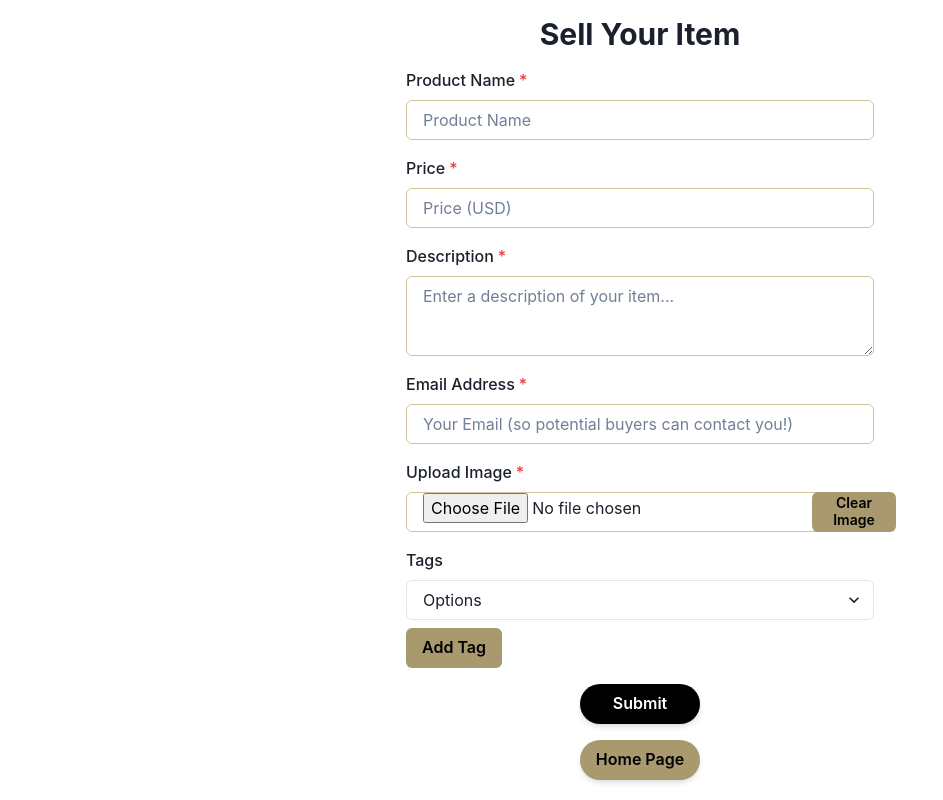
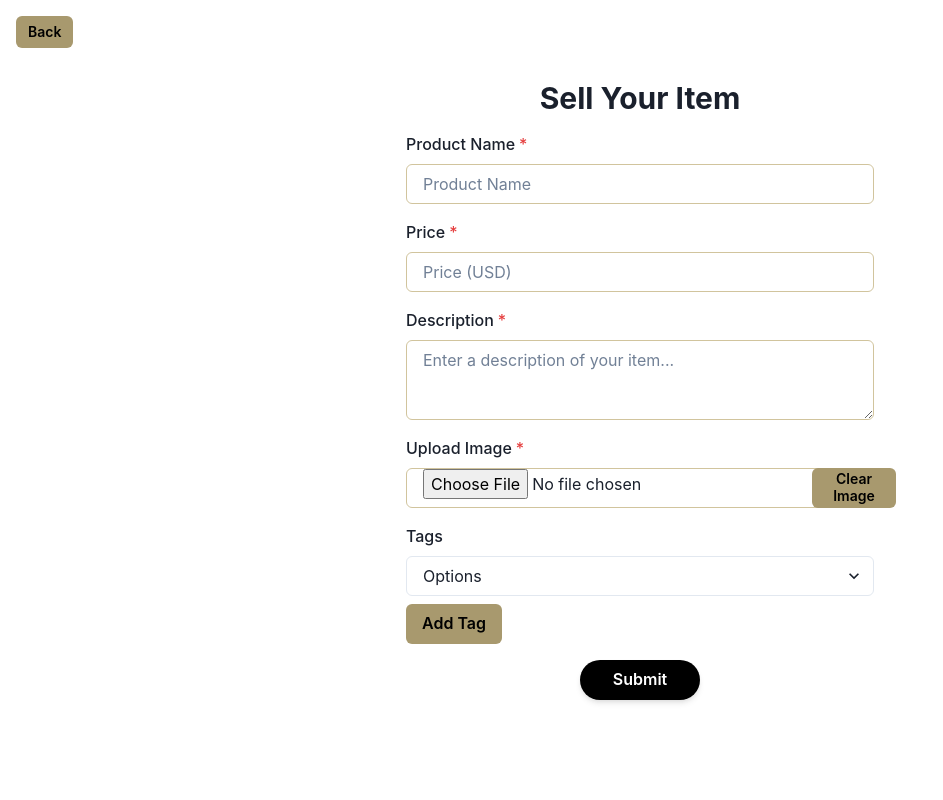
Before and after one commit to Rich-Park/vandymarketplace, a React (Create React App) app: page /sell-item in a window 1280 px wide. Shown: the whole page, without its empty margins (0-943 px from the left). Built offline with nearby package versions, Linux system fonts and the light colour scheme.

Commit message:
updated to fetch user email instead of typing out

```diff
--- a/src/App.js
+++ b/src/App.js
@@ -33,23 +33,6 @@ function App() {
             element={
               <div>
                 <SellItemForm />
-                <Flex justifyContent="center">
-                  <Button
-                    as={Link}
-                    bg={"brand.200"}
-                    color={"black"}
-                    to="/"
-                    borderRadius="full"
-                    boxShadow="md"
-                    width={120}
-                    _hover={{
-                      bg: "brand.500",
-                      boxShadow: "lg",
-                    }}
-                  >
-                    Home Page
-                  </Button>
-                </Flex>
               </div>
             }
           />
--- a/src/components/SellItemForm.js
+++ b/src/components/SellItemForm.js
@@ -1,4 +1,4 @@
-import React, { useState } from "react";
+import React, { useState, useEffect } from "react";
 import {
   Box,
   Button,
@@ -40,6 +40,8 @@ import {
   where,
 } from "firebase/firestore";
 import { db } from "../firebaseConfig";
+import { auth } from "../firebaseConfig";
+
 
 export async function rateLimitFormSubmissions(userId) {
   const itemsCollectionRef = collection(db, "users", userId, "ItemsToSell");
@@ -77,6 +79,16 @@ function SellItemForm() {
     tags: [], // Array to store selected tags
     timestamp: serverTimestamp(),
   });
+
+  useEffect(() => {
+    const user = auth.currentUser;
+    if (user && user.email) {
+      setFormData((prevData) => ({
+        ...prevData,
+        email: user.email,
+      }));
+    }
+  }, []);
 
   const handleChange = (e) => {
     const { name, value } = e.target;
@@ -116,21 +128,10 @@ function SellItemForm() {
     });
   };
 
-  // const handleRemoveImage = (index) => {
-  //   const updatedImages = [...formData.images];
-  //   updatedImages.splice(index, 1);
-  //   setFormData({
-  //     ...formData,
-  //     images: updatedImages,
-  //   });
-  // };
+  const handleSubmit = async (e) => {
+    console.log("formData", formData);
+    e.preventDefault();
 
-  const handleSubmit = async (e) => {
-    e.preventDefault();
-    if (!formData.email.endsWith("@vanderbilt.edu")) {
-      alert('Email must end with "@vanderbilt.edu"');
-      return;
-    }
     const submitButton = e.target.querySelector('button[type="submit"]');
     submitButton.disabled = true;
     try {
@@ -155,6 +156,18 @@ function SellItemForm() {
   };
 
   return (
+    <div>
+    <Button
+        onClick={() => navigate("/")}
+        bg={"brand.200"}
+        color={"black"}
+        size="sm"
+        mb={4}
+        ml={4}
+        mt={4}
+      >
+        Back
+    </Button>
     <Box p={4} maxWidth="500px" margin="0 auto">
       <Heading as="h2" size="lg" mb={4} textAlign="center" >
         Sell Your Item
@@ -199,21 +212,6 @@ function SellItemForm() {
               value={formData.description}
               onChange={handleChange}
               placeholder="Enter a description of your item..."
-              width="100%"
-              border="1px solid #D1C49D"
-              borderRadius="md"
-              _hover={{ border: "1px solid #A8996E" }}
-            />
-          </FormControl>
-
-          <FormControl id="email" isRequired>
-            <FormLabel>Email Address</FormLabel>
-            <Input
-              type="email"
-              name="email"
-              value={formData.email}
-              onChange={handleChange}
-              placeholder="Your Email (so potential buyers can contact you!)"
               width="100%"
               border="1px solid #D1C49D"
               borderRadius="md"
@@ -280,7 +278,6 @@ function SellItemForm() {
               <option value="Antiques">Antiques</option>
               <option value="Kitchenware">Kitchenware</option>
               <option value="Office Supplies">Office Supplies</option>
-              {/* Add more tag options as needed */}
             </Select>
             <Button
               bg={"brand.200"}
@@ -336,6 +333,7 @@ function SellItemForm() {
             </ModalContent>
       </Modal>
     </Box>
+    </div>
   );
 }
 
```
Also changed, not shown: 1 other file (tests, documents, lock files or other folders).
